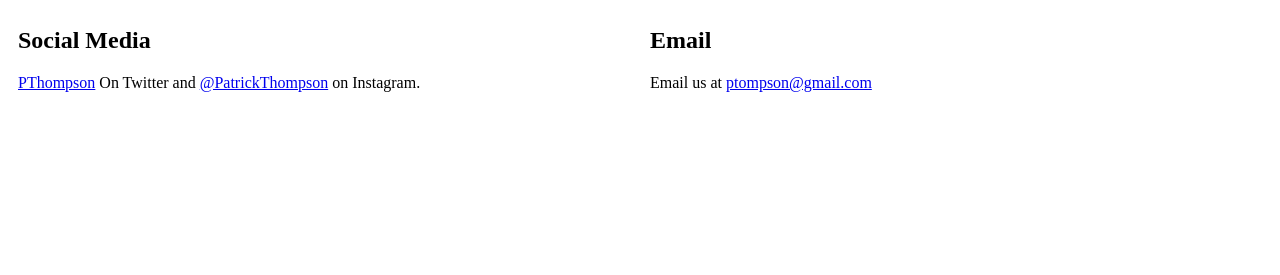
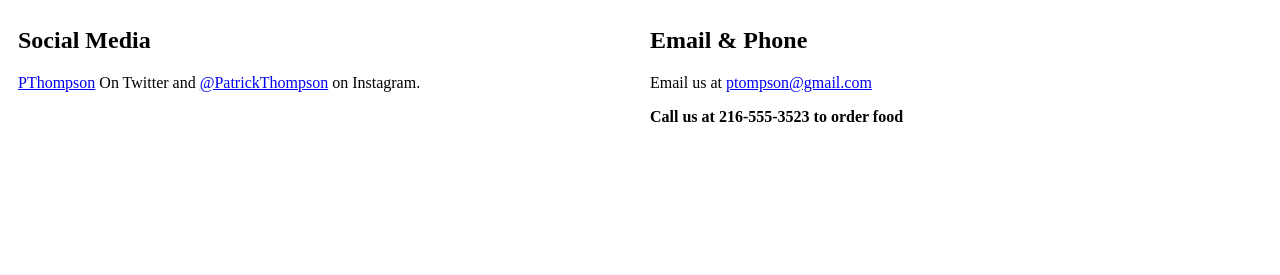
Before and after one commit to MailmanOx/PTBG, a plain HTML site: page contact.html in a window 1280 px wide. Shown: the part 111-386 px from the top of the page. Drawn offline with Linux system fonts and the light colour scheme.

Commit message:
Update contact.html

```diff
--- a/contact.html
+++ b/contact.html
@@ -55,8 +55,9 @@ h1{
   </p>
   </div>
   <div class="column">
-    <h2>Email</h2>
+    <h2>Email & Phone</h2>
     <p>Email us at <a href="mailto:liam.oxley@jcseagles.org">ptompson@gmail.com</a></p>
+    <strong><p>Call us at 216-555-3523 to order food</p></strong>
   </div>
 </div>
    <center>
```
